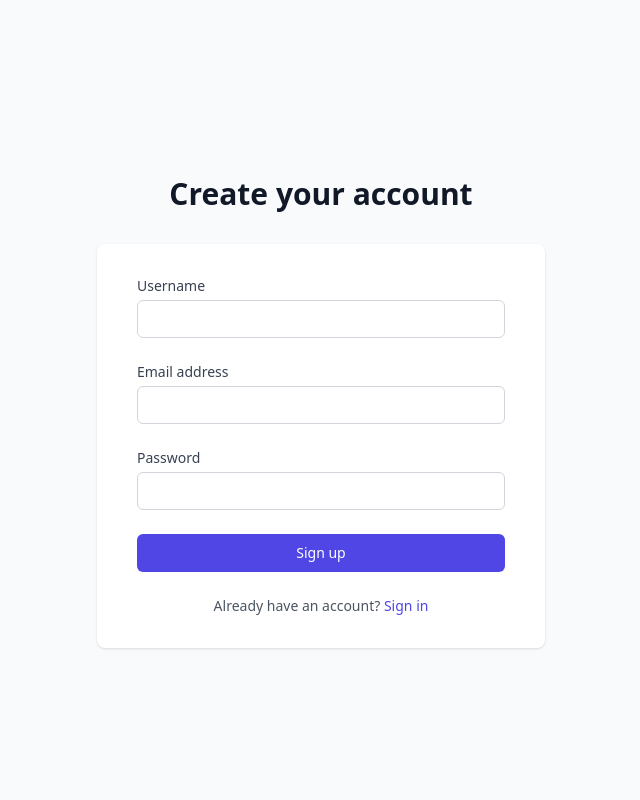
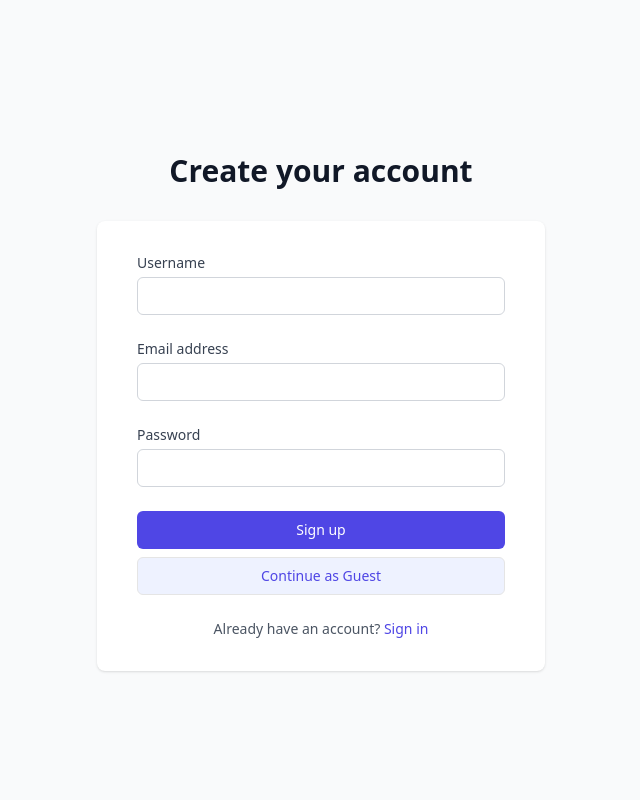
Before and after one commit to TusharUtane07/ecommerce, a Next.js app: page /sign-up in a window 1280 px wide. Shown: the top 800 px of the page, without its empty margins (319-959 px from the left). Built offline with nearby package versions, Linux system fonts and the light colour scheme.

Commit message:
Added Guest sign-in Feature

```diff
--- a/package.json
+++ b/package.json
@@ -35,6 +35,7 @@
     "resend": "^4.0.0",
     "tailwind-merge": "^2.5.2",
     "tailwindcss-animate": "^1.0.7",
+    "uuid": "^10.0.0",
     "zod": "^3.23.8"
   },
   "devDependencies": {
@@ -43,6 +44,7 @@
     "@types/node": "^20",
     "@types/react": "^18",
     "@types/react-dom": "^18",
+    "@types/uuid": "^10.0.0",
     "daisyui": "^4.12.10",
     "eslint": "^8",
     "eslint-config-next": "14.2.8",
--- /dev/null
+++ b/src/app/api/(auth)/guest-sign-in/route.ts
@@ -0,0 +1,52 @@
+import dbConnect from "@/database/databaseConfig"
+import User from "@/models/User";
+import { NextRequest, NextResponse } from "next/server";
+import jwt from 'jsonwebtoken';
+import { v4 as uuidv4 } from 'uuid';
+
+export const POST = async (request: NextRequest) => {
+    try {
+        await dbConnect();
+        const guestId = uuidv4();
+        const guestEmail = `${guestId}@guest.com`;
+        const guestUsername = `guest_${guestId}`;
+
+        let user = await User.findOne({ email: guestEmail });
+
+        if (!user) {
+            user = new User({
+                username: guestUsername,
+                email: guestEmail,
+                role: "guest",
+                isGuest: true,
+                createdAt: new Date(),
+            });
+
+            await user.save();
+            console.log("New guest user created: ", user);
+        }
+
+        const tokenData = {
+            id: user._id,
+            username: user.username,
+            email: user.email,
+        };
+
+        const token = jwt.sign(tokenData, process.env.TOKEN_SECRET!, { expiresIn: "1d" });
+
+        const response = NextResponse.json({
+            message: "Guest Sign In Successful",
+            result: true
+        }, { status: 200 });
+
+        response.cookies.set("token", token, {
+            httpOnly: true,
+        });
+
+        return response;
+
+    } catch (error: any) {
+        console.log(error.message);
+        return NextResponse.json({ message: "Guest Sign In Failed: internal server error", result: false }, { status: 400 });
+    }
+}
--- a/src/app/sign-in/page.tsx
+++ b/src/app/sign-in/page.tsx
@@ -18,6 +18,7 @@
 		password: "",
 	});
 	const [loading, setLoading] = useState<boolean>(false);
+	const [loadingGuest, setLoadingGuest] = useState<boolean>(false);
 
 	const router = useRouter();
 	const dispatch = useDispatch();
@@ -55,6 +56,25 @@
 			}
 		} finally {
 			setLoading(false);
+		}
+	};
+
+	const signInWithGuestId = async () => {
+		try {
+			const response = await axiosInstance.post("/api/guest-sign-in/");
+			const data = await response.data;
+
+			if (data.result) {
+				toast.success("Guest Signed in Successfully");
+				dispatch(signIn());
+				router.push("/");
+			}
+		} catch (error: any) {
+			if (error.response && error.response.data) {
+				toast.error("Guest Sign in Error");
+			}
+		} finally {
+			setLoadingGuest(false);
 		}
 	};
 
@@ -116,6 +136,15 @@
 								disabled={loading}>
 								{loading ? "Signing in..." : "Sign in"}
 							</button>
+							<button
+								type="button"
+								onClick={signInWithGuestId}
+								className={`w-full my-2 flex justify-center py-2 px-4 border  text-sm font-medium rounded-md bg-indigo-50 text-indigo-600 transition-all duration-500 hover:bg-indigo-100 ease-in-out ${
+									loadingGuest ? "opacity-50 cursor-not-allowed" : ""
+								}`}
+								disabled={loadingGuest}>
+								{loadingGuest ? "Signing in..." : "Continue as Guest"}
+							</button>
 						</div>
 					</form>
 
--- a/src/app/sign-up/page.tsx
+++ b/src/app/sign-up/page.tsx
@@ -4,6 +4,8 @@
 import Link from "next/link";
 import React, { FormEvent, useState } from "react";
 import toast from "react-hot-toast";
+import { signIn } from "@/redux/authSlice";
+import { useDispatch } from "react-redux";
 
 interface SignUpFormData {
 	username: string;
@@ -18,6 +20,7 @@
 		password: "",
 	});
 	const [loading, setLoading] = useState<boolean>(false);
+	const [loadingGuest, setLoadingGuest] = useState<boolean>(false);
 
 	const router = useRouter();
 
@@ -54,6 +57,27 @@
 			}
 		} finally {
 			setLoading(false);
+		}
+	};
+
+	const dispatch = useDispatch();
+
+	const signInWithGuestId = async () => {
+		try {
+			const response = await axiosInstance.post("/api/guest-sign-in/");
+			const data = await response.data;
+
+			if (data.result) {
+				toast.success("Guest Signed in Successfully");
+				dispatch(signIn());
+				router.push("/");
+			}
+		} catch (error: any) {
+			if (error.response && error.response.data) {
+				toast.error("Guest Sign in Error");
+			}
+		} finally {
+			setLoadingGuest(false);
 		}
 	};
 
@@ -134,6 +158,15 @@
 								disabled={loading}>
 								{loading ? "Signing up..." : "Sign up"}
 							</button>
+							<button
+								type="button"
+								onClick={signInWithGuestId}
+								className={`w-full my-2 flex justify-center py-2 px-4 border  text-sm font-medium rounded-md bg-indigo-50 text-indigo-600 transition-all duration-500 hover:bg-indigo-100 ease-in-out ${
+									loadingGuest ? "opacity-50 cursor-not-allowed" : ""
+								}`}
+								disabled={loadingGuest}>
+								{loadingGuest ? "Signing in..." : "Continue as Guest"}
+							</button>
 						</div>
 					</form>
 
--- a/src/models/User.ts
+++ b/src/models/User.ts
@@ -24,7 +24,6 @@
     },
     password: {
         type: String,
-        required: [true, "Password is required"],
     },
     isAdmin: {
         type: Boolean,
```
Also changed, not shown: 1 other file (tests, documents, lock files or other folders).
